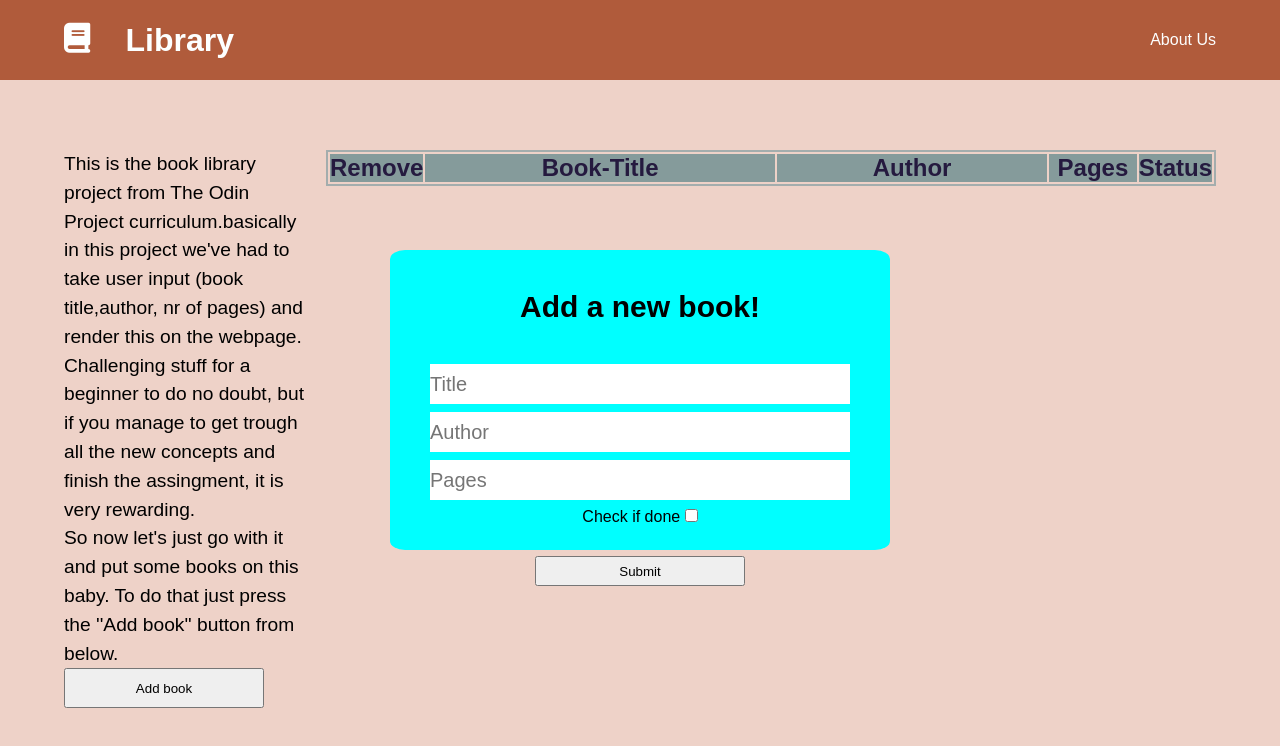
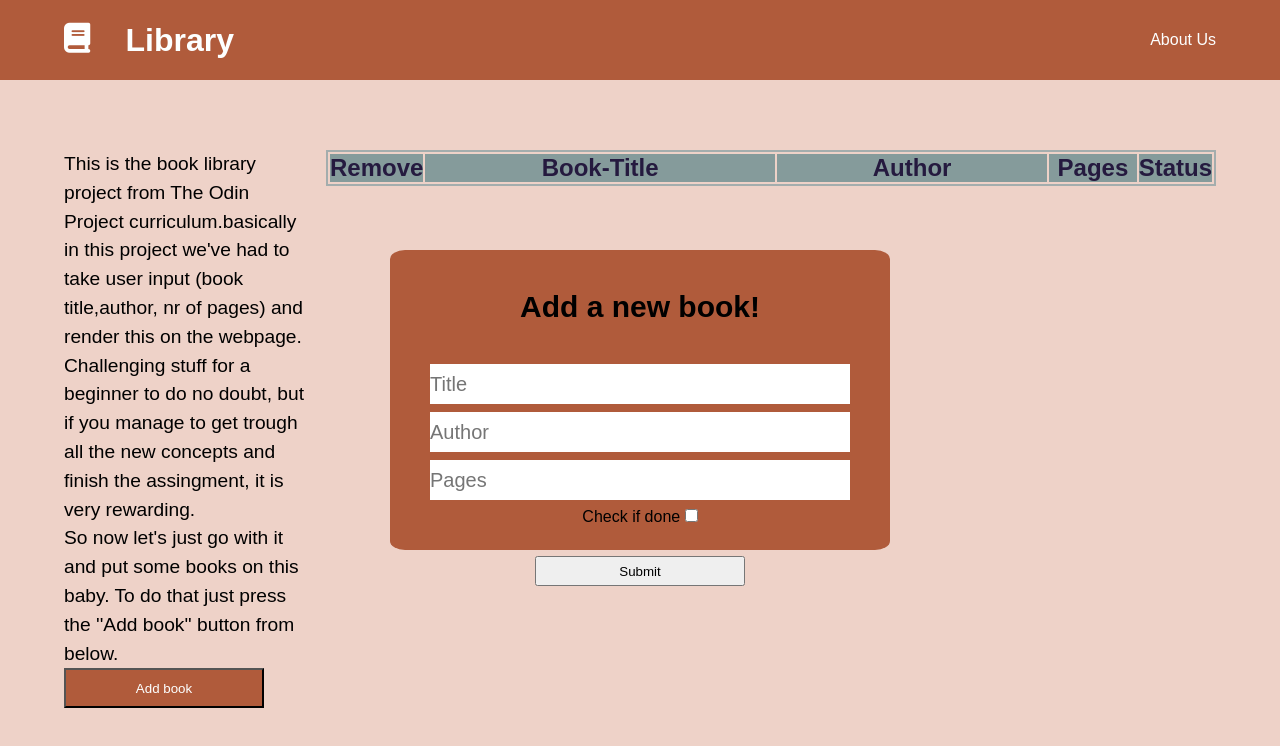
Before and after one commit to Budescu-Eftimie/Library, a plain HTML site: page index.html in a window 1280 px wide. Both pictures are taken after a click on the button "Add book". Drawn offline with Linux system fonts and the light colour scheme.

```diff
--- a/index.js
+++ b/index.js
@@ -1,12 +1,6 @@
 "use strict";
 
-let library = [
-  { title: "AnalyserNo", author: "ggs", pages: 25, isRead: false },
-  { title: "AnaalyserNo", author: "ggs", pages: 25, isRead: false },
-  { title: "Analyso", author: "ggs", pages: 25, isRead: false },
-];
-
-//let library = [];
+let library = [];
 
 const addBookbtn = document.querySelector(".add-book");
 const form = document.getElementsByClassName("form-wrapper")[0];
@@ -73,7 +67,10 @@ const takeAction = (book, bolean) => {
 };
 
 const checkIfBookInLibrary = (book) => {
+  console.log(library.length);
   if (library.length < 1) return false;
+  console.log(book);
+
   for (let index = 0; index < library.length; index++) {
     const element = library[index].title;
     if (book.title == element) {
--- a/style.css
+++ b/style.css
@@ -72,6 +72,8 @@ span {
 button {
   max-width: 200px;
   height: 40px;
+  color: var(--text-primary-color);
+  background-color: #b05b3b;
 }
 
 /*--section-table--*/
@@ -141,7 +143,7 @@ tbody tr:nth-child(odd) {
   font-family: Arial, Helvetica, sans-serif;
   border-radius: 3%;
   padding: 40px;
-  background-color: aqua;
+  background-color: #b05b3b;
   max-width: 500px;
   height: 300px;
   flex: 1 1 auto;
```
